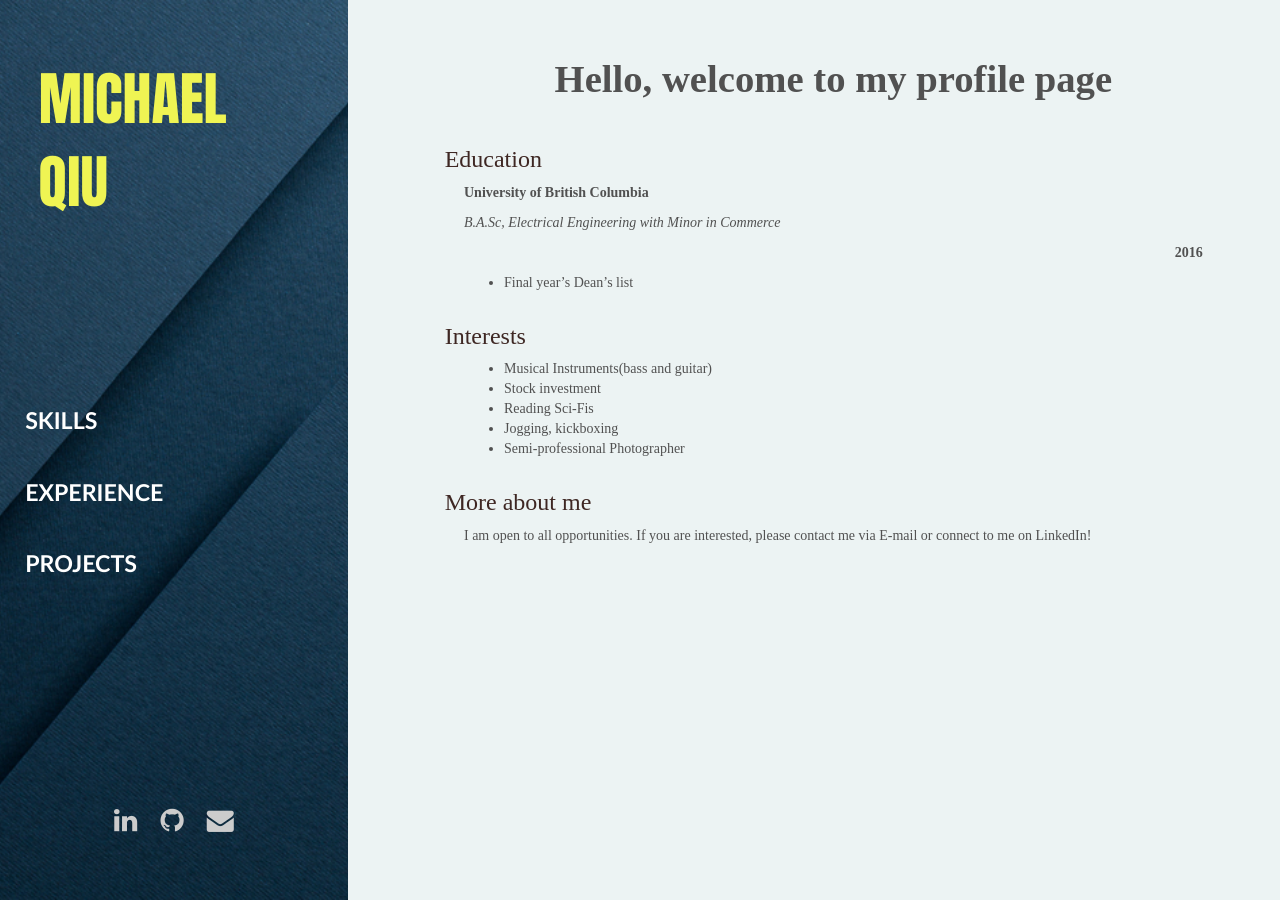
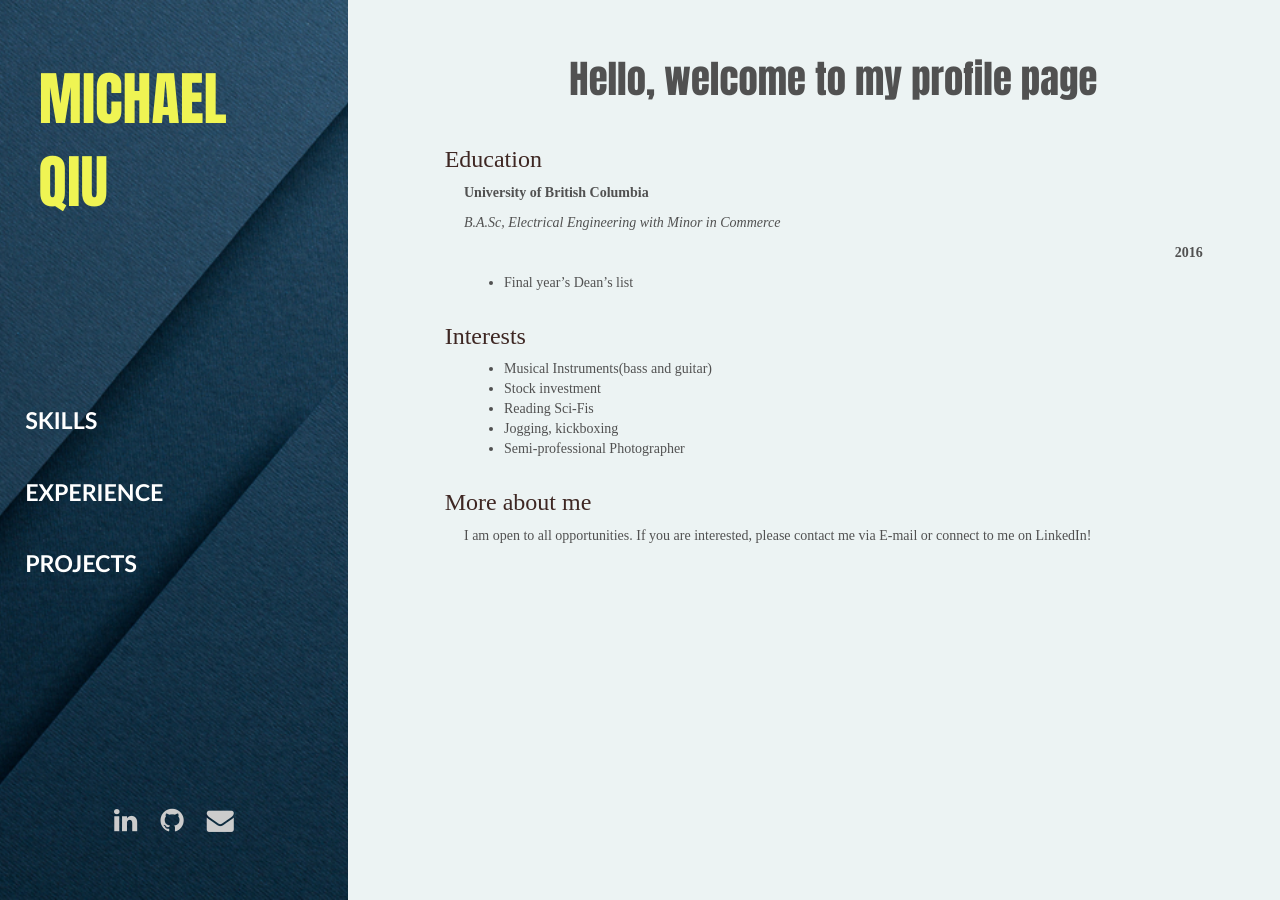
Before and after one commit to jmikerq/jmikerq.github.io, a Jekyll site: the page built from index.md, in a window 1280 px wide. Built offline with Jekyll 4.4.1, drawn with Linux system fonts in a browser that asks for light colours; nearby versions of some CDN libraries; some web fonts are replaced.

Commit message:
change font

```diff
--- a/assets/css/main.css
+++ b/assets/css/main.css
@@ -1108,7 +1108,7 @@ img.post-image, img.page-img {
 }
 
 .welcome-title {
-  font-family: 'Futura', cursive;
+  font-family: 'Impact', cursive;
   text-align: center;
   font-weight:bold;
   font-size: 2rem;
```
